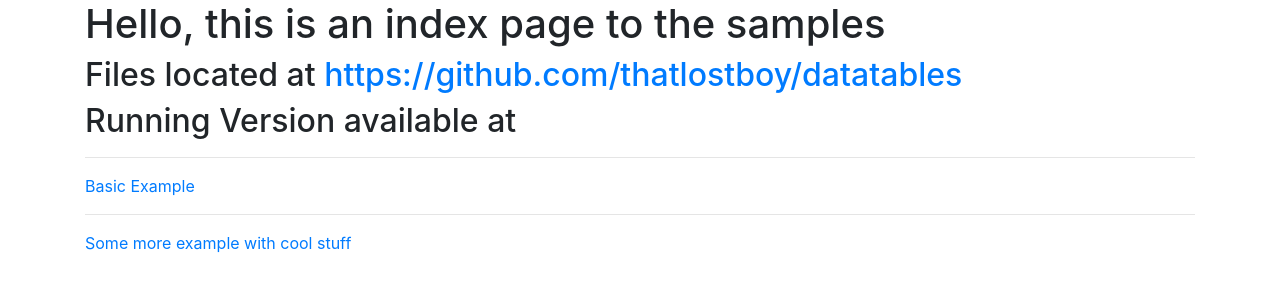
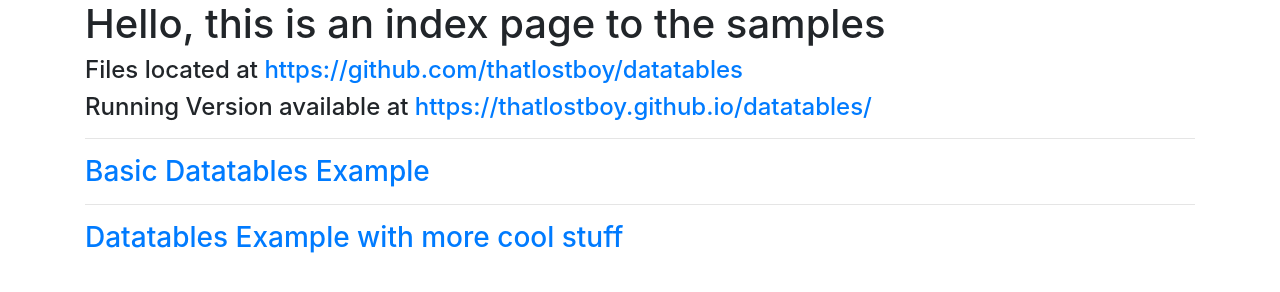
Before and after one commit to thatlostboy/datatables, a plain HTML site: page index.html in a window 1280 px wide. Drawn offline with nearby package versions, Linux system fonts and the light colour scheme.

Commit message:
cosmetic fixes

```diff
--- a/index.html
+++ b/index.html
@@ -16,12 +16,13 @@
 
     <div class="container">
         <h1>Hello, this is an index page to the samples</h1>
-        <h2> Files located at <a href="https://github.com/thatlostboy/datatables"> https://github.com/thatlostboy/datatables </a></h2>
-        <h2> Running Version available at </h2>
+        <h4> Files located at <a href="https://github.com/thatlostboy/datatables">
+                https://github.com/thatlostboy/datatables </a></h4>
+        <h4> Running Version available at <a href="https://thatlostboy.github.io/datatables/">https://thatlostboy.github.io/datatables/</a></h4>
         <hr>
-        <a href = "./datatables.html"> Basic Example </a>
+        <h3><a href="./datatables.html"> Basic Datatables Example </a></h3>
         <hr>
-        <a href = "./datatables2.html"> Some more example with cool stuff </a>
+        <h3><a href="./datatables2.html"> Datatables Example with more cool stuff </a></h3>
     </div>
 
 
```
